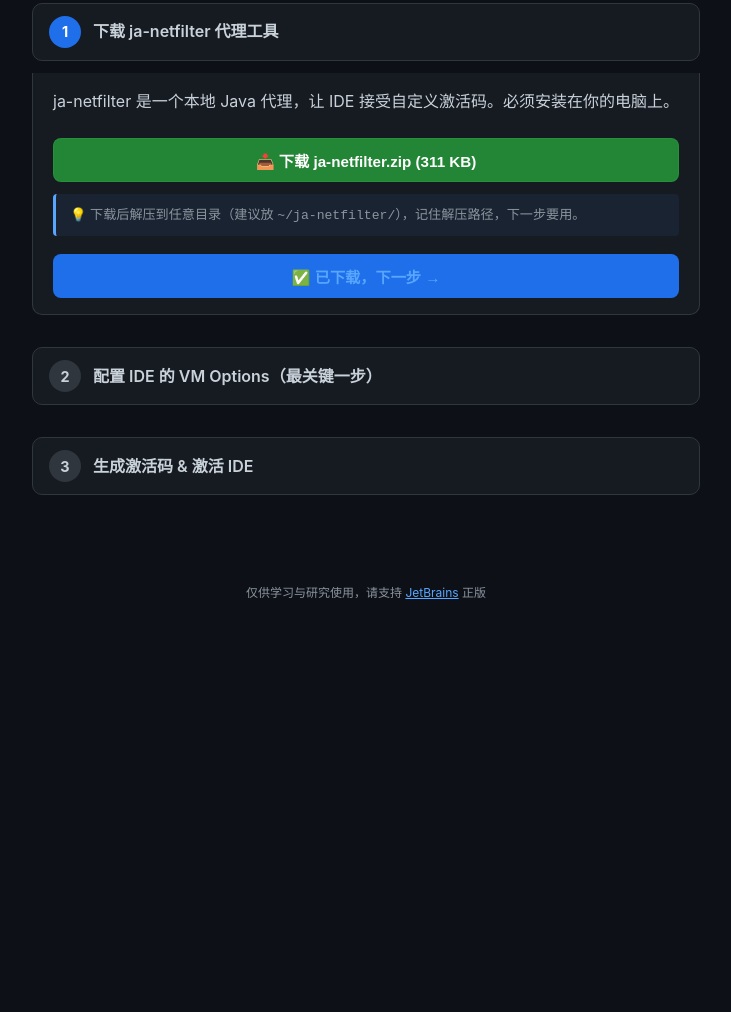
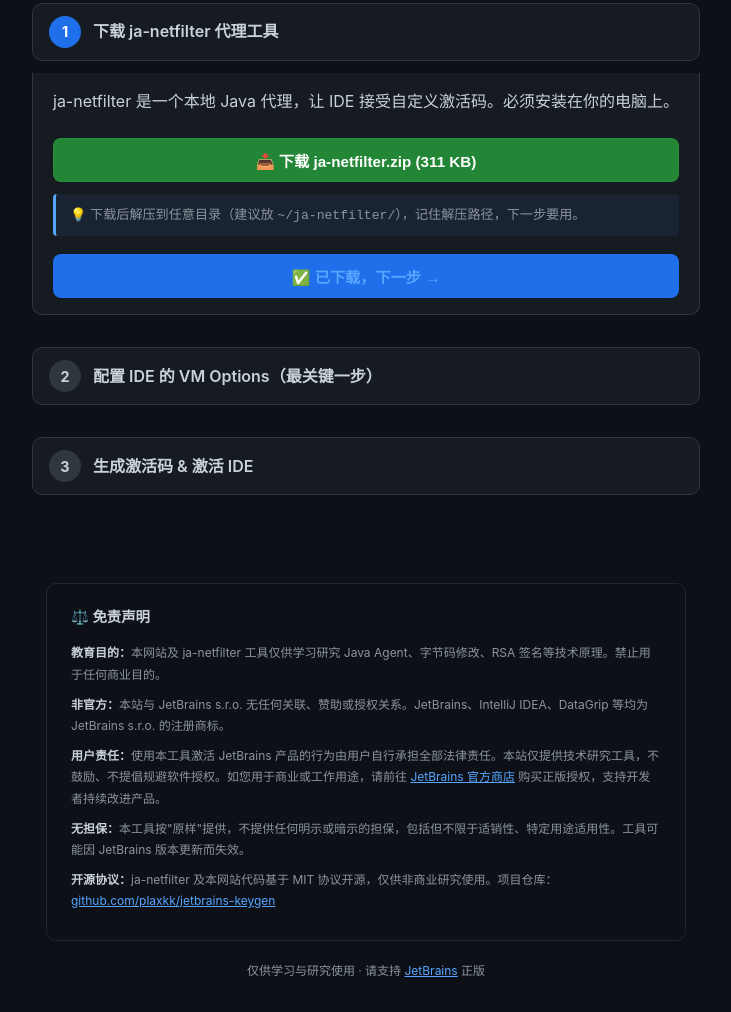
Before and after one commit to plaxkk/jetbrains-keygen, a plain HTML site: page index.html in a window 1280 px wide. Shown: the part 874-1886 px from the top of the page, without its empty margins (274-1005 px from the left). Before the commit the page ends 1509 px from the top, so only its background shows below. Drawn offline with Linux system fonts and the light colour scheme.

Commit message:
Add legal disclaimer: educational purpose only, non-affiliated, user liability

```diff
--- a/index.html
+++ b/index.html
@@ -165,6 +165,16 @@
 
   footer { text-align: center; padding: 32px; color: var(--muted); font-size: 0.75rem; }
   footer a { color: var(--accent); }
+
+  .disclaimer {
+    max-width: 640px; margin: 0 auto 20px; text-align: left;
+    background: #0d1117; border: 1px solid #21262d; border-radius: 10px;
+    padding: 20px 24px; font-size: 0.75rem; color: #8b949e; line-height: 1.8;
+  }
+  .disclaimer h3 { font-size: 0.9rem; color: #c9d1d9; margin-bottom: 12px; }
+  .disclaimer p { margin-bottom: 8px; }
+  .disclaimer strong { color: #c9d1d9; }
+  .footer-line { margin-top: 16px; }
 </style>
 </head>
 <body>
@@ -335,7 +345,15 @@
 </div>
 
 <footer>
-  <p>仅供学习与研究使用，请支持 <a href="https://www.jetbrains.com/" target="_blank">JetBrains</a> 正版</p>
+  <div class="disclaimer">
+    <h3>⚖️ 免责声明</h3>
+    <p><strong>教育目的：</strong>本网站及 ja-netfilter 工具仅供学习研究 Java Agent、字节码修改、RSA 签名等技术原理。禁止用于任何商业目的。</p>
+    <p><strong>非官方：</strong>本站与 JetBrains s.r.o. 无任何关联、赞助或授权关系。JetBrains、IntelliJ IDEA、DataGrip 等均为 JetBrains s.r.o. 的注册商标。</p>
+    <p><strong>用户责任：</strong>使用本工具激活 JetBrains 产品的行为由用户自行承担全部法律责任。本站仅提供技术研究工具，不鼓励、不提倡规避软件授权。如您用于商业或工作用途，请前往 <a href="https://www.jetbrains.com/store/" target="_blank">JetBrains 官方商店</a> 购买正版授权，支持开发者持续改进产品。</p>
+    <p><strong>无担保：</strong>本工具按"原样"提供，不提供任何明示或暗示的担保，包括但不限于适销性、特定用途适用性。工具可能因 JetBrains 版本更新而失效。</p>
+    <p><strong>开源协议：</strong>ja-netfilter 及本网站代码基于 MIT 协议开源，仅供非商业研究使用。项目仓库：<a href="https://github.com/plaxkk/jetbrains-keygen" target="_blank">github.com/plaxkk/jetbrains-keygen</a></p>
+  </div>
+  <p class="footer-line">仅供学习与研究使用 · 请支持 <a href="https://www.jetbrains.com/" target="_blank">JetBrains</a> 正版</p>
 </footer>
 
 <script>
```
